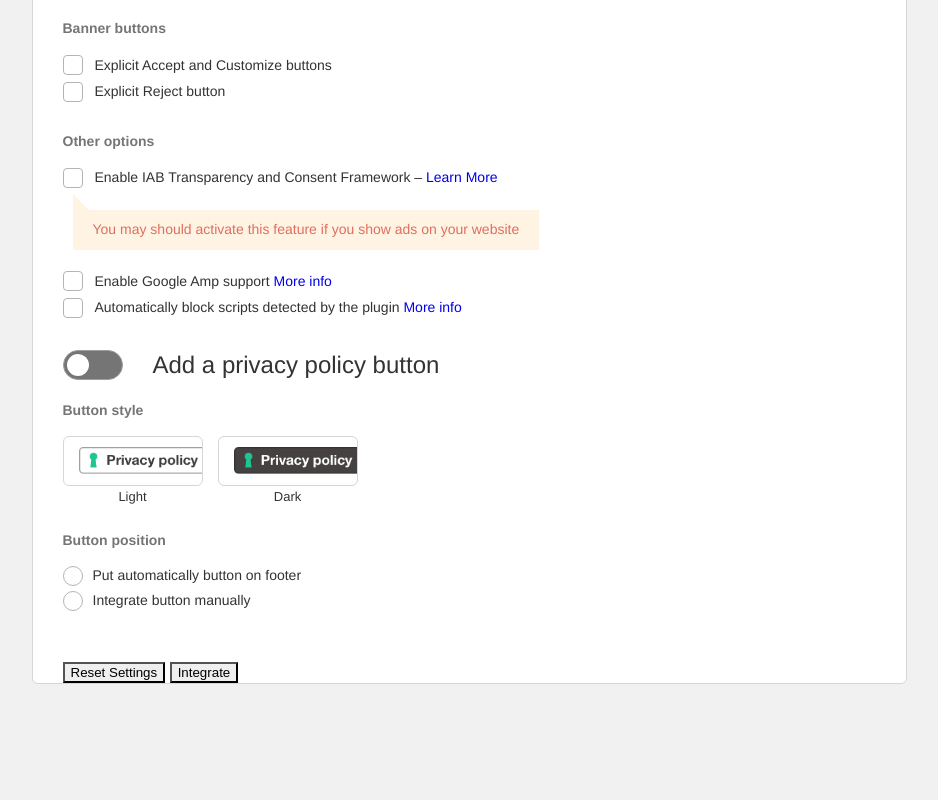
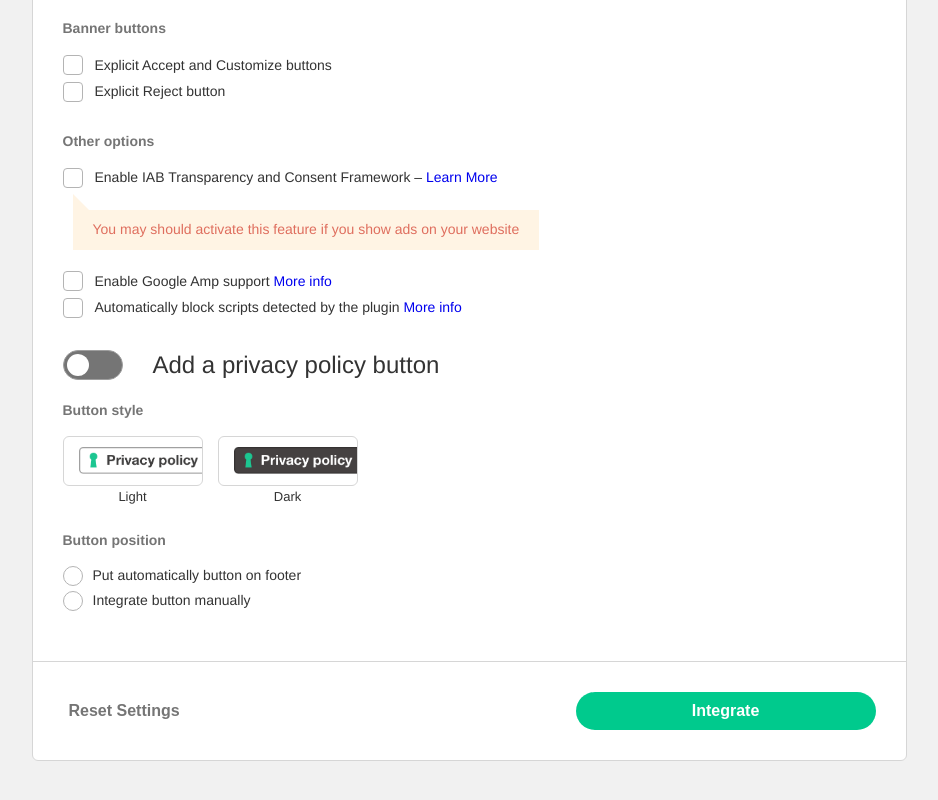
Before and after one commit to lauraraggi/iubenda-test, a website built with Parcel: page src/index.html in a window 1280 px wide. Shown: the part 862-1662 px from the top of the page, without its empty margins (171-1109 px from the left). Before the commit the page ends 1546 px from the top, so only its background shows below. Built offline with nearby package versions, Linux system fonts and the light colour scheme.

Commit message:
Added submit and reset buttons

```diff
--- a/src/index.html
+++ b/src/index.html
@@ -302,9 +302,11 @@
 				 </fieldset>
 			 </section>
 		 </section>
-		<section class="cs-form__buttons">
-			<input type="reset" value="Reset Settings">
-        	<input type="submit" value="Integrate">
+		<section class="cs-form-buttons">
+			<div class="cs-form-buttons__wrapper">
+				<input type="reset" value="Reset Settings">
+				<input type="submit" value="Integrate">
+			</div>
 		</section>
       </form>
     </main>
--- a/src/scss/abstracts/_utilities.scss
+++ b/src/scss/abstracts/_utilities.scss
@@ -13,3 +13,9 @@
   background-repeat: no-repeat;
   margin: 0;
 }
+
+.customSubmit {
+  border: 0;
+  font-size: 1.6rem;
+  font-weight: bold;
+}
--- a/src/scss/base/_base.scss
+++ b/src/scss/base/_base.scss
@@ -41,6 +41,7 @@ a {
   background: #fff;
   border-radius: abstracts.$border-radius;
   margin-top: 10rem;
+  margin-bottom: 10rem;
   margin-left: auto;
   margin-right: auto;
   border: 1px solid #d6d6d6;
--- a/src/scss/base/_reset.scss
+++ b/src/scss/base/_reset.scss
@@ -48,4 +48,5 @@ input[type="reset"] {
   appearance: none;
   -moz-appearance: none;
   -webkit-appearance: none;
+  cursor: pointer;
 }
--- a/src/scss/components/_form.scss
+++ b/src/scss/components/_form.scss
@@ -5,10 +5,42 @@
 ***/
 
 .cs-form {
-  padding: 0 3rem;
+  &__container {
+    padding: 2rem 3rem;
+  }
 
-  &__container {
-    padding: 2rem 0;
+  &-buttons {
+    padding: 3rem 0;
+    border-top: 1px solid abstracts.$border-color;
+    &__wrapper {
+      padding: 0 3rem;
+      display: flex;
+      justify-content: space-between;
+      align-items: center;
+
+      input[type="submit"] {
+        @extend .customSubmit;
+        background-color: abstracts.$iub-green;
+        color: #fff;
+        padding: 1rem 2rem;
+        flex: 0 0 30rem;
+        border-radius: 20px;
+
+        &:hover {
+          opacity: 0.8;
+        }
+      }
+
+      input[type="reset"] {
+        @extend .customSubmit;
+        background-color: transparent;
+        color: #757575;
+
+        &:hover {
+          opacity: 0.8;
+        }
+      }
+    }
   }
 }
 
```
